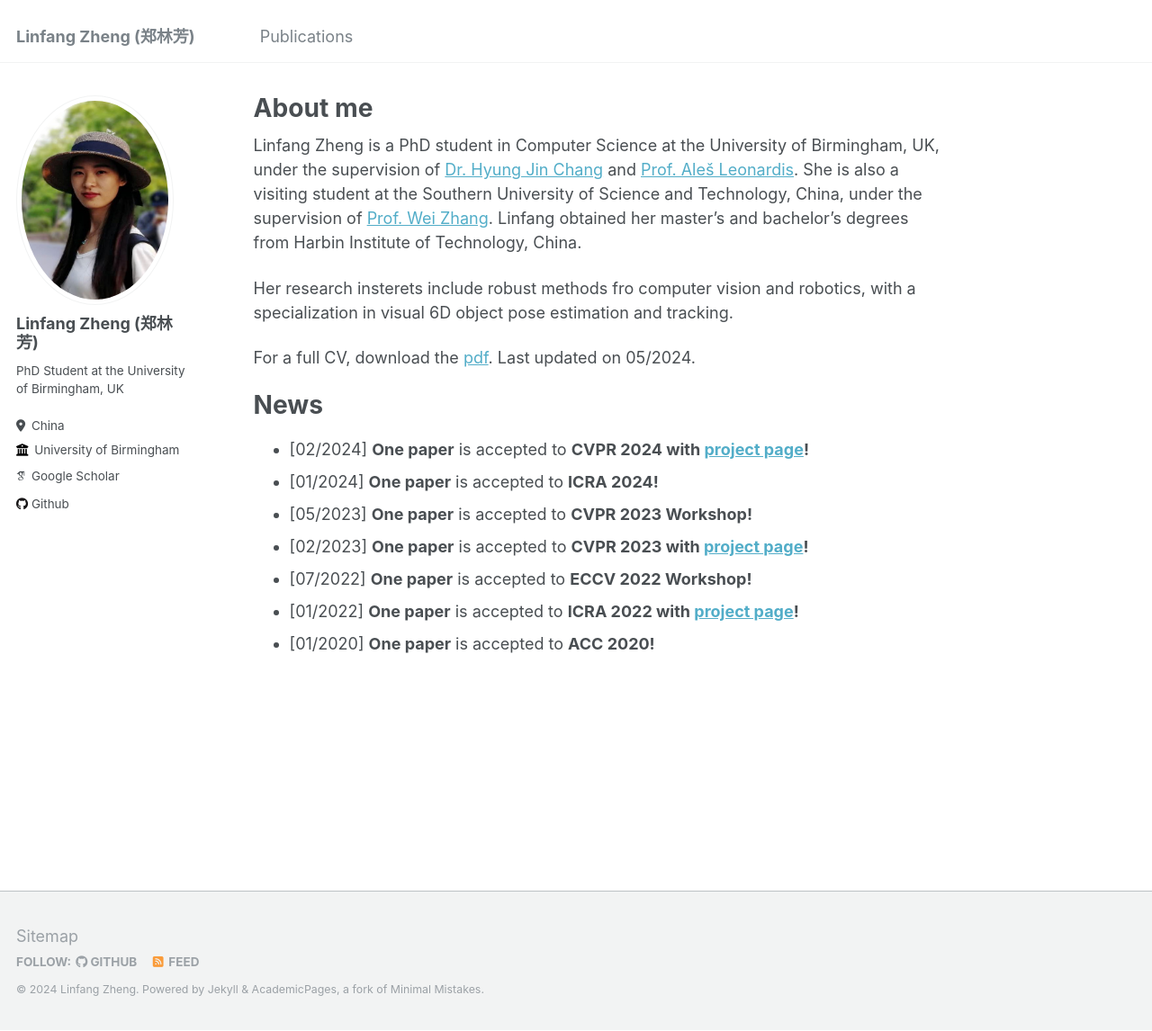
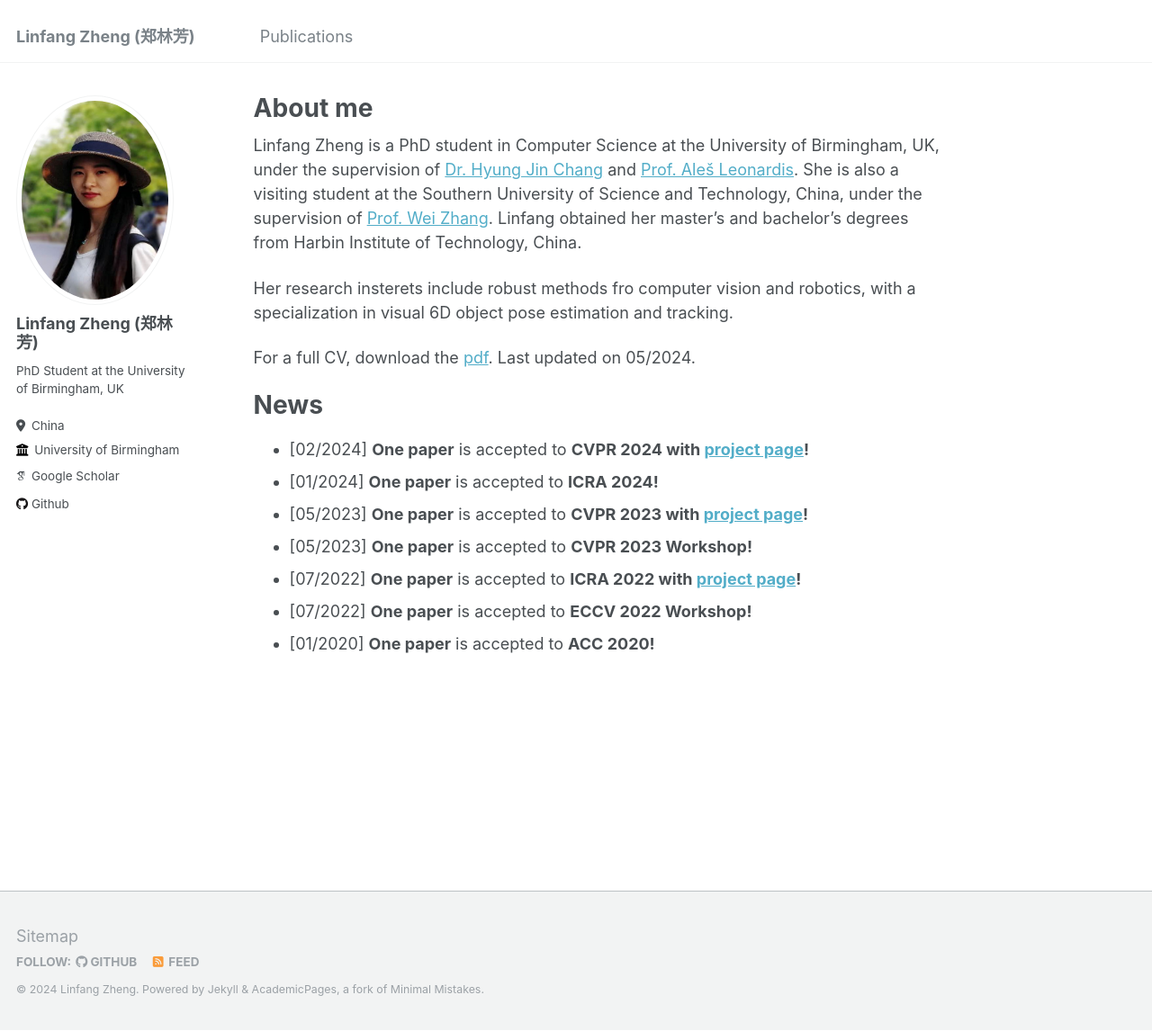
Before and after one commit to Lynne-Zheng-Linfang/Lynne-Zheng-Linfang.github.io, a Jekyll site: the page built from _pages/about.md, in a window 1280 px wide and 1146 px high. Shown: the whole window at 90% size. Built offline with Jekyll 4.4.1, drawn with Linux system fonts in a browser that asks for light colours; some web fonts are replaced.

Commit message:
adjusted orders

```diff
--- a/_pages/about.md
+++ b/_pages/about.md
@@ -18,8 +18,8 @@ News
 
  * [02/2024] **One paper** is accepted to **CVPR 2024 with [project page](https://lynne-zheng-linfang.github.io/georef.github.io/)!**
  * [01/2024] **One paper** is accepted to **ICRA 2024!**
+ * [05/2023] **One paper** is accepted to **CVPR 2023 with [project page](https://lynne-zheng-linfang.github.io/hspose.github.io/)!**
  * [05/2023] **One paper** is accepted to **CVPR 2023 Workshop!**
- * [02/2023] **One paper** is accepted to **CVPR 2023 with [project page](https://lynne-zheng-linfang.github.io/hspose.github.io/)!**
+ * [07/2022] **One paper** is accepted to **ICRA 2022 with [project page](https://lynne-zheng-linfang.github.io/TP-AE.github.io/)!**
  * [07/2022] **One paper** is accepted to **ECCV 2022 Workshop!**
- * [01/2022] **One paper** is accepted to **ICRA 2022 with [project page](https://lynne-zheng-linfang.github.io/TP-AE.github.io/)!**
  * [01/2020] **One paper** is accepted to **ACC 2020!**
```
